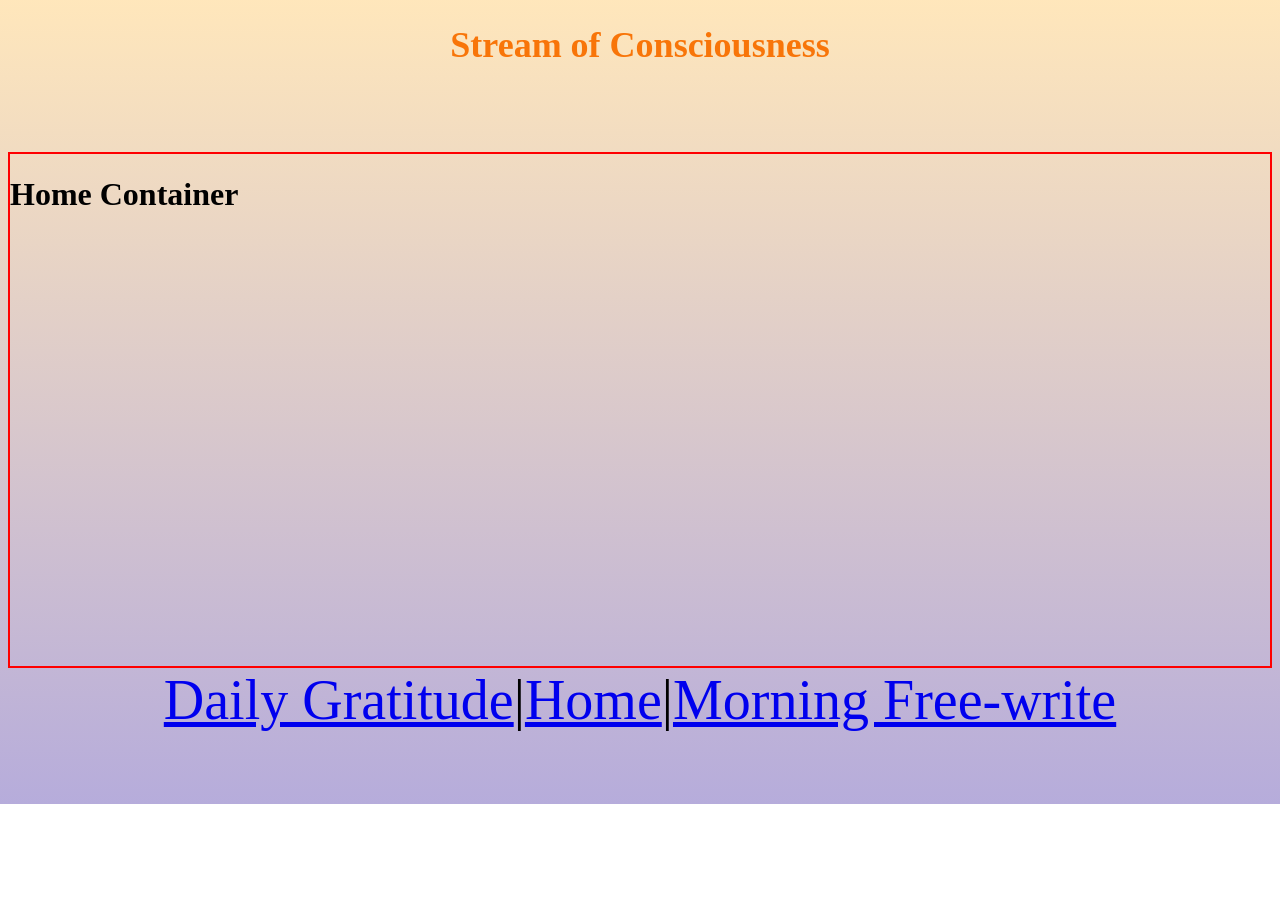
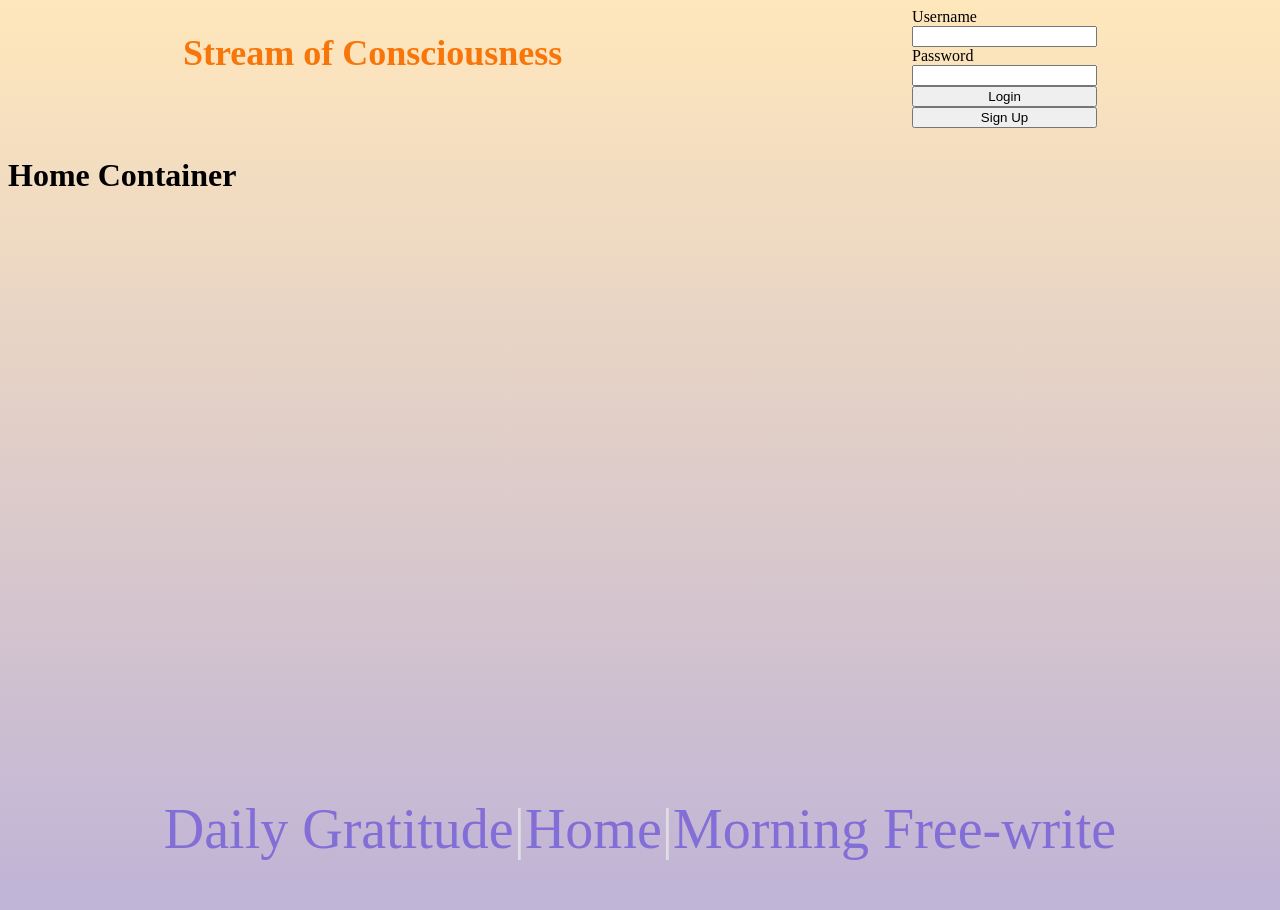
Before and after one commit to natekcroteau/Conscious-Frontend, a React (Create React App) app: page / in a window 1280 px wide. Shown: the top 910 px of the page. Before the commit the page ends 804 px from the top, so only its background shows below. Built offline with nearby package versions, Linux system fonts and the light colour scheme; the HTML template or start-up script is replaced by a standard one.

Commit message:
user login and signup functional fullstack

```diff
--- a/src/App.css
+++ b/src/App.css
@@ -1,15 +1,17 @@
 
 nav {
+  margin-top: 128px;
   display: flex;
   justify-content: center;
   width: 100%;
   height: 128px;
-
   font-size: 56px;
+  color: rgb(223, 222, 228);
 }
 
 body {
   background: rgb(182,172,219);
+  height: 1028px;
   background: linear-gradient(0deg, rgba(182,172,219,1) 0%, rgba(255,227,177,0.8687850140056023) 100%);
 }
 
@@ -17,3 +19,9 @@ body {
   background: rgb(241,201,89);
 background: linear-gradient(0deg, rgba(241,201,89,1) 0%, rgba(129,18,238,0.9976365546218487) 22%);
 } */
+
+.link{
+  text-decoration: none;
+  font-size: 56px;
+  color: rgba(112, 91, 214, 0.801);
+}
--- a/src/App.js
+++ b/src/App.js
@@ -23,7 +23,7 @@ function App() {
           <FreewriteContainer />
         </Route>
       </Switch>
-      <nav><Link to="/gratitude">Daily Gratitude</Link> | <Link to="/">Home</Link> | <Link to="/freewrite">Morning Free-write</Link> </nav>
+      <nav ><Link className="link" to="/gratitude">Daily Gratitude</Link> | <Link className="link" to="/">Home</Link> | <Link className="link" to="/freewrite">Morning Free-write</Link> </nav>
     </Router>
     </>
   );
--- /dev/null
+++ b/src/Components/AccountHeaderComponents/MyAccount.css
@@ -0,0 +1,4 @@
+.my-account-form{
+  display: flex;
+  flex-direction: column;
+}
--- a/src/Components/AccountHeaderComponents/MyAccount.js
+++ b/src/Components/AccountHeaderComponents/MyAccount.js
@@ -1,9 +1,60 @@
-import React from 'react'
+import React, {useState } from 'react'
+import './MyAccount.css'
 
 export default function MyAccount() {
+
+let [username, setUsername] = useState('')
+let [password, setPassword] = useState('')
+
+
+const handleUsername = (event) => {
+  setUsername(username = event.target.value)
+}
+
+const handlePassword = (event) => {
+  setPassword(password = event.target.value)
+}
+
+const login = () => {
+  fetch('http://localhost:3000/login', {
+    method: "POST",
+    headers: {
+      "content-type": "application/json"
+    },
+    body: JSON.stringify({
+      username: username,
+      password: password
+    })
+  })
+}
+
+const signUp = () => {
+  fetch('http://localhost:3000/users', {
+    method: "POST",
+    headers: {
+      "content-type": "application/json"
+    },
+    body: JSON.stringify({
+      "user":{
+      "username": username,
+      "password": password
+      }
+    })
+  })
+}
+
+
+
   return (
-    <div>
-
-    </div>
+    <>
+      <form className="my-account-form">
+        <label>Username</label>
+        <input type="text" name="username" value={username} onChange={handleUsername} ></input>
+        <label>Password</label>
+        <input type="password" name="password" value={password} onChange={handlePassword} ></input>
+        <button onClick={login}>Login</button>
+        <button onClick={signUp}>Sign Up</button>
+      </form>
+    </>
   )
 }
--- a/src/Components/AccountHeaderComponents/MyAccountHeader.css
+++ b/src/Components/AccountHeaderComponents/MyAccountHeader.css
@@ -1,6 +1,8 @@
 .account-header {
   height: 128px;
   width: 100%;
+  display: flex;
+  justify-content: space-around;
 }
 
 .account-header h1 {
--- a/src/Components/FreewriteComponents/FreewriteContainer.css
+++ b/src/Components/FreewriteComponents/FreewriteContainer.css
@@ -1,8 +1,10 @@
 .freewrite-container {
   height: 512px;
+  width: 100%;
   display: flex;
+  flex-direction: row;
   justify-content: space-around;
-  align-items: center;
-  border: 1px solid red;
+
+
 
 }
--- a/src/Components/FreewriteComponents/FreewriteTextInput.css
+++ b/src/Components/FreewriteComponents/FreewriteTextInput.css
@@ -1,4 +1,13 @@
 .ck-editor__editable_inline {
-  min-height: 400px;
-  color: rgb(160, 117, 9);
+  min-height: 360px;
+  max-width: 616px;
 }
+
+.freewrite-text-input{
+  display: flex;
+  flex-direction: column;
+}
+
+.submit-button{
+
+}
--- a/src/Components/FreewriteComponents/FreewriteTextInput.js
+++ b/src/Components/FreewriteComponents/FreewriteTextInput.js
@@ -8,17 +8,15 @@ export default function FreewriteTextInput(props) {
 
   const { date } = props
 
-  let baseline = (freewriteText.length - 7)
+  const displayWordCount = () => {
+    let wordCount = freewriteText.split(' ').length
 
-  const displayWordCount = () => {
-    if(baseline < 0){
-      return <p>0</p>
+    if(wordCount <= 1){
+      return <p>0 words</p>
     }else{
-      return <p>{baseline}</p>
+      return <p>{wordCount} words</p>
     }
   }
-
-  // const newDate = date.slice(4, 14)
 
 
   const submitEntry = (event) => {
@@ -40,6 +38,7 @@ export default function FreewriteTextInput(props) {
 
   return (
     <div className="freewrite-text-input" >
+      {displayWordCount()}
       <div className="editor">
         <CKEditor
           editor={ClassicEditor}
@@ -49,8 +48,7 @@ export default function FreewriteTextInput(props) {
             setText(data)
           }}
         />
-        {displayWordCount()}
-        <button type="submit" onClick={submitEntry}>Submit</button>
+        <button className="submit-button" type="submit" onClick={submitEntry}>Submit</button>
       </div>
 
     </div>
--- a/src/Components/GratitudeComponents/GratitudeContainer.css
+++ b/src/Components/GratitudeComponents/GratitudeContainer.css
@@ -3,6 +3,4 @@
   display: flex;
   justify-content: space-around;
   align-items: center;
-  border: 1px solid red;
-
 }
--- a/src/Components/GratitudeComponents/GratitudeFormMorning.js
+++ b/src/Components/GratitudeComponents/GratitudeFormMorning.js
@@ -51,6 +51,7 @@ export default function GratitudeFormMorning(props) {
 
       <label>I am ...</label>
       <input type="text" name="entry3" value={entry3} onChange={handleChange3}></input>
+
       <input type="submit" value="Submit Morning Gratitude" onClick={postGratitude}/>
     </form>
   )
--- a/src/Components/HomeComponents/HomeContainer.css
+++ b/src/Components/HomeComponents/HomeContainer.css
@@ -1,5 +1,4 @@
 .home-container {
-  border: 2px solid red;
-  width: auto;
+  width: 100%;
   height: 512px;
 }
```
